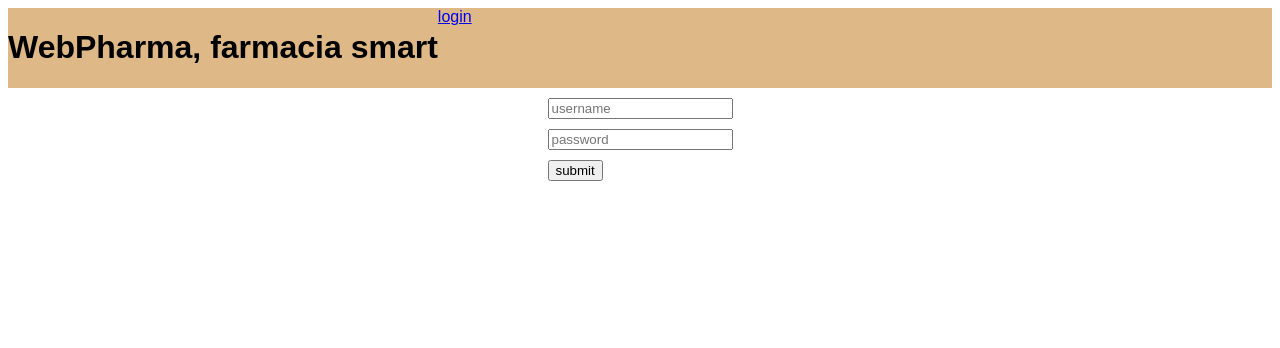
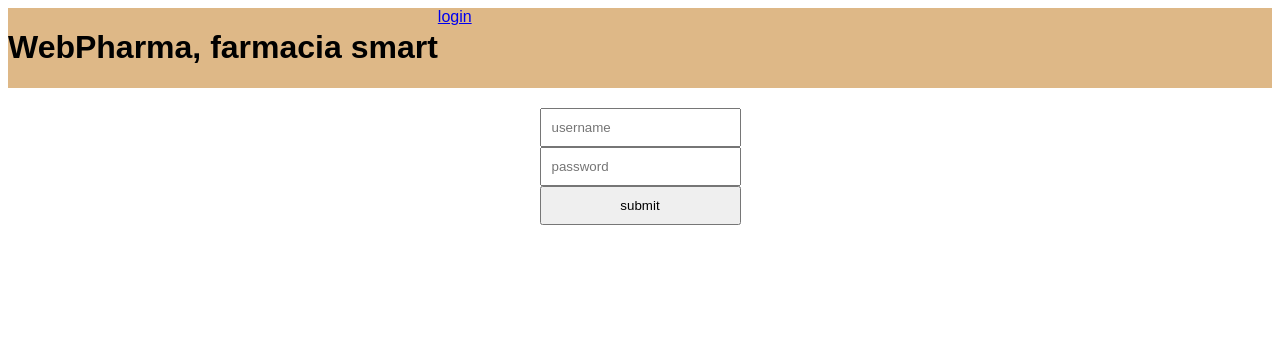
Before and after one commit to daniel-deiana/Web-Design-Project, a PHP site: page /php/pages/loginPage.php in a window 1280 px wide. Shown: the top 348 px of the page. Run offline with PHP 8.4, Linux system fonts and the light colour scheme.

Commit message:
project structure

```diff
--- a/css/global.css
+++ b/css/global.css
@@ -1,7 +1,22 @@
+
+
+
+
+
+
+
+
 
 html {
     font-family: Arial, Helvetica, sans-serif;
 }
+
+input {
+    padding: 10px;
+}
+
+
+
 
 #container-navbar {
     background-color: burlywood;
@@ -14,6 +29,15 @@ html {
     justify-content:center
 }
 
+#login {
+    display: flex;
+    flex-direction: column;
+    margin-left: auto;
+    margin-right: auto;
+    text-align: justify;
+    padding: 10px;
+}
+
 .form-elem {
     margin: 10px;
 }
--- a/php/pages/loginPage.php
+++ b/php/pages/loginPage.php
@@ -7,13 +7,11 @@
 </html>
 <body>
     <?php require './../templates/navbar.php' ?>
-    <div id = 'container'>
-        <div>
-            <form action="../auth/login.php" method = 'post'>
-                <div class = 'form-elem'><input type="text" name = 'username' placeholder="username"></div>
-                <div class = 'form-elem'><input type="text" name = 'password' placeholder="password"></div>
-                <div class = 'form-elem'><input type="submit" value="submit"></div>
+    <div id = 'login'>
+            <form action="../auth/login.php" method = 'post' id = 'login'>
+                <input type="text" name = 'username' placeholder="username">
+                <input type="text" name = 'password' placeholder="password">
+                <input type="submit" value="submit">
             </form>
-        </div>
     </div>
 </body>
```
Also changed, not shown: php/auth/login.php (+11 -0 lines), php/backendLogic/dbConnections.php (added, +10 -0 lines).
